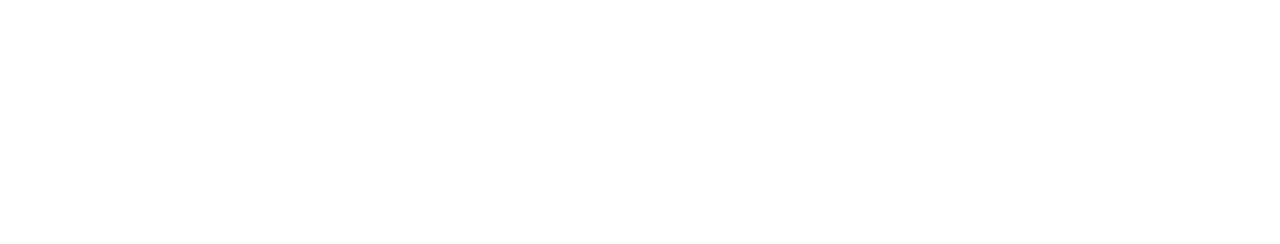
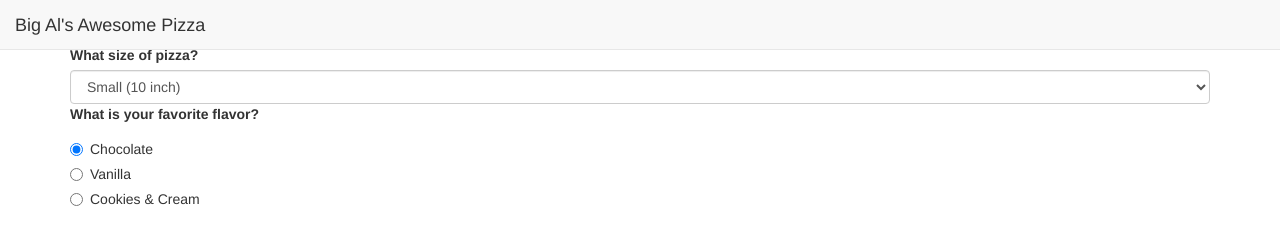
Before and after one commit to anthgold/pizza, a plain HTML site: page index.html in a window 1280 px wide. Drawn offline with Linux system fonts and the light colour scheme.

Commit message:
adds size dropdown to html

```diff
--- a/index.html
+++ b/index.html
@@ -9,6 +9,49 @@
     <title>Pizza-Pizza!</title>
   </head>
   <body>
+    // Header
+    <div class="navbar navbar-default navbar-fixed-top navbar-brand">
+      <p>Big Al's Awesome Pizza</p>
+    </div>
+    // Body
+    <div class="container">
+      <label>What can we make for you fresh today?</label>
+        <div id="blanks">
+        <form>
 
+        <!-- pizza size drop-down -->
+        <label>What size of pizza?</label>
+        <select class="form-control" id="beverage">
+          <option>Small (10 inch)</option>
+          <option>Medium (14 inch)</option>
+          <option>Large (18 inch)</option>
+        </select>
+
+        <!-- Radio buttons -->
+        <!-- Need to change to Checkboxes -->
+        <div id="flavor">
+          <label>What is your favorite flavor?</label>
+        </div>
+        <div class="radio">
+          <label>
+            <input name="flavor" value="chocolate" checked type="radio">
+            Chocolate
+          </label>
+        </div>
+        <div class="radio">
+          <label>
+            <input name="flavor" value="vanilla" type="radio">
+            Vanilla
+          </label>
+        </div>
+        <div class="radio">
+          <label>
+            <input name="flavor" value="cookiesandcream" type="radio">
+            Cookies &amp; Cream
+          </label>
+        </div>
+        </form>
+      </div>
+    </div>
   </body>
 </html>
```
